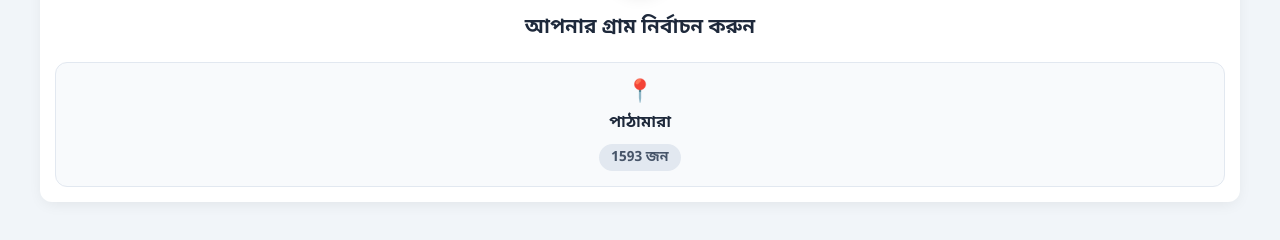
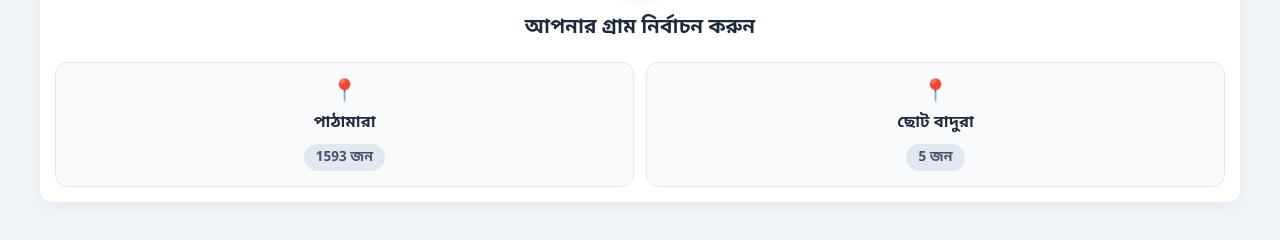
Before and after one commit to rahatshari/Voter, a plain HTML site: page search.html in a window 1280 px wide. Shown: the part 108-348 px from the top of the page. Drawn offline with Linux system fonts and the light colour scheme.

Commit message:
Update search.html

```diff
--- a/search.html
+++ b/search.html
@@ -155,7 +155,7 @@
     <script src="pathamara.js"></script>
 
     <!-- ২ নম্বর গ্রাম -->
-    <!-- <script src="gram2.js"></script> -->
+    <script src="cotobadura.js"></script>
     <!-- ৩ নম্বর গ্রাম -->
     <!-- <script src="gram3.js"></script> -->
     <!-- ৪ নম্বর গ্রাম -->
```
